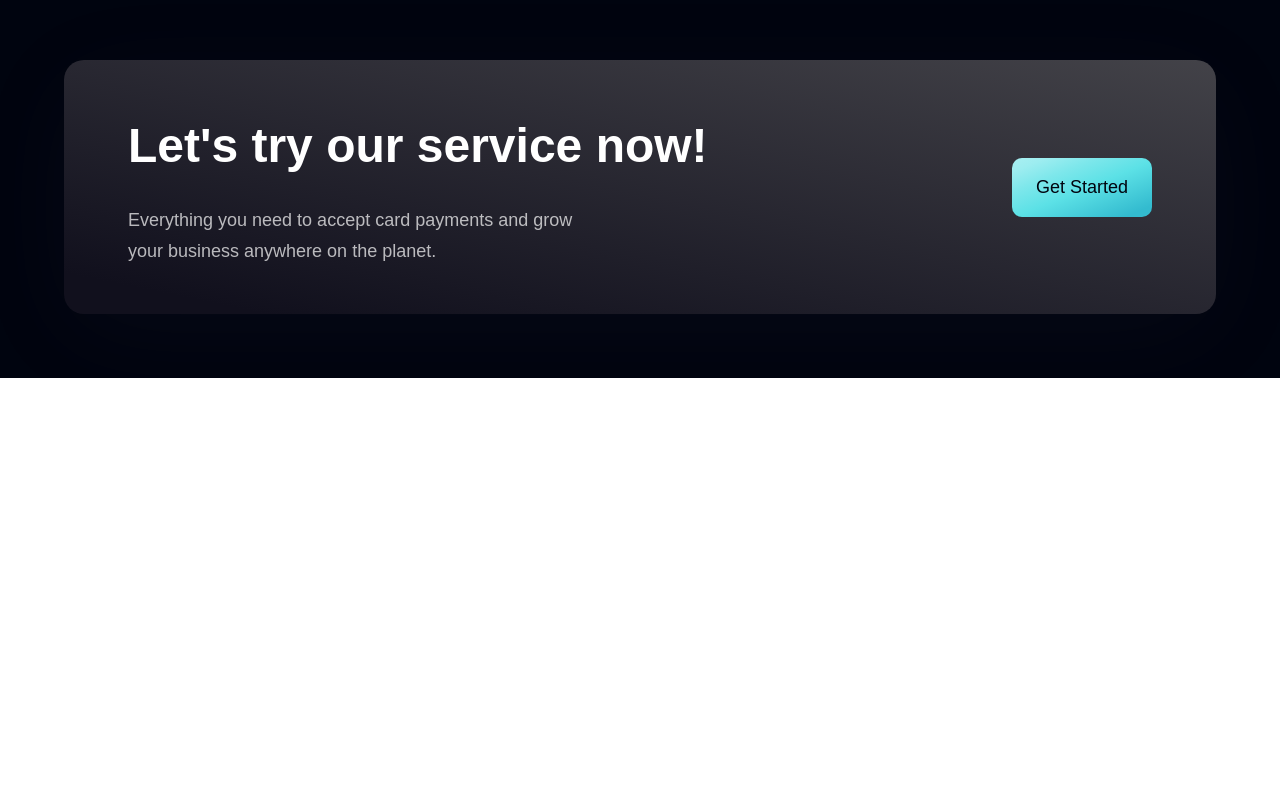
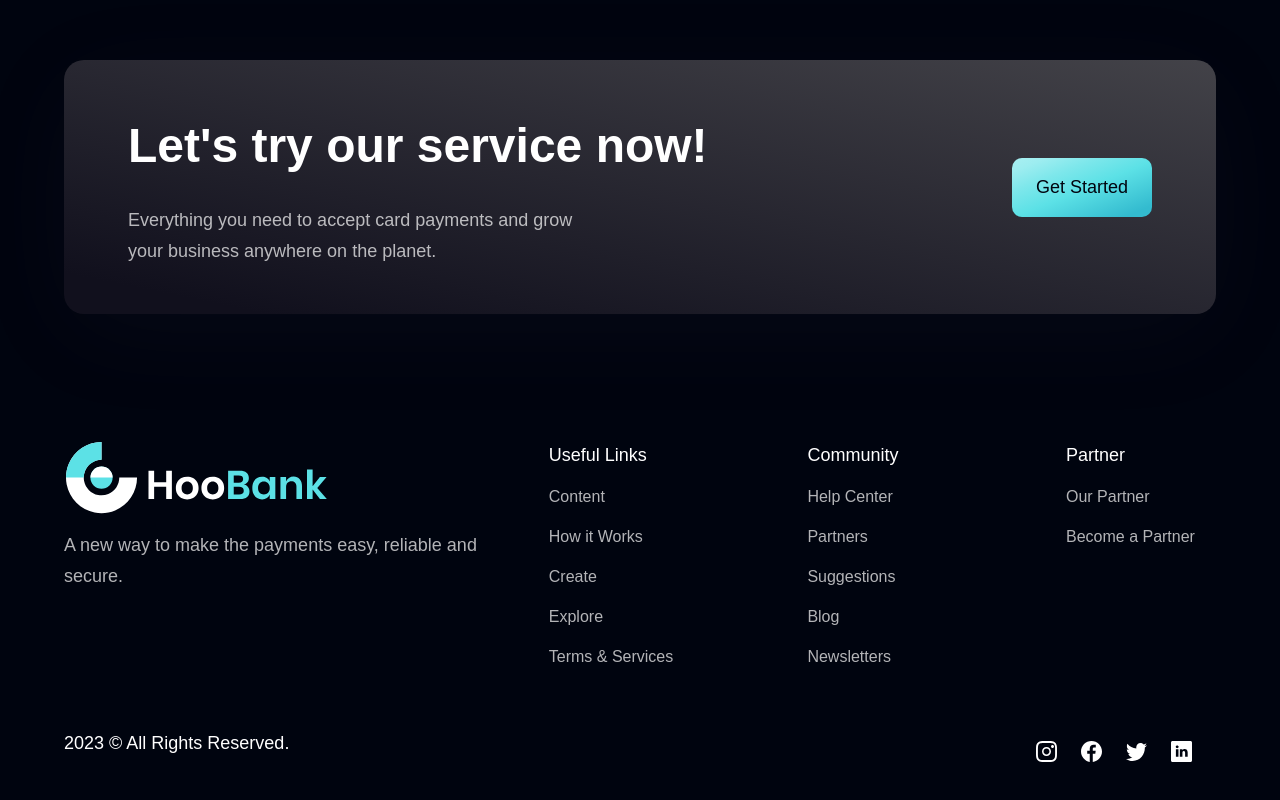
Before and after one commit to savan2508/rupnet_bank, a React (Vite) app: page / in a window 1280 px wide. Shown: the part 3976-4776 px from the top of the page. Before the commit the page ends 4354 px from the top, so only its background shows below. Built offline with nearby package versions, Linux system fonts and the light colour scheme.

Commit message:
Include Footer.jsx component

```diff
--- a/src/components/Footer.jsx
+++ b/src/components/Footer.jsx
@@ -1,3 +1,64 @@
+import styles from "../style.js";
+import { logo } from "../assets/index.js";
+import { footerLinks, socialMedia } from "../constants/index.js";
+
 export const Footer = () => {
-  return <></>;
+  let currentYear = new Date().getFullYear();
+  return (
+    <section className={`${styles.flexCenter} ${styles.paddingY} flex-col`}>
+      <div className={`${styles.flexStart} md:flex-row flex-col mb-8 w-full`}>
+        <div className="flex-1 flex flex-col justify-start mr-10">
+          <img
+            src={logo}
+            alt="bank"
+            className="w-[266px] h-[72px] object-contain"
+          />
+          <p className={`${styles.paragraph} mt-4 max-x-[310px]`}>
+            A new way to make the payments easy, reliable and secure.
+          </p>
+        </div>
+        <div className="flex-[1.5] w-full flex flex-row justify-between flex-wrap md:mt-0 mt-10">
+          {footerLinks.map((footerLink) => (
+            <div
+              key={footerLink.key}
+              className="flex flex-col ss:my-0 my-4 min-w-[150px]"
+            >
+              <h4 className="font-poppins font-medium text-[18px] leading-[27px] text-white">
+                {footerLink.title}
+              </h4>
+              <ul className="list-none mt-4">
+                {footerLink.links.map((link, index) => (
+                  <li
+                    key={link.name}
+                    className={`font-poppins font-normal text-[16px] leading-[24px] text-dimWhite hover:text-secondary cursor-pointer ${
+                      index !== footerLink.links.length - 1 ? "mb-4" : "mb-0"
+                    }`}
+                  >
+                    {link.name}
+                  </li>
+                ))}
+              </ul>
+            </div>
+          ))}
+        </div>
+      </div>
+      <div className="w-full flex justify-between items-center md:flex-row flex-col pt-6 border-t-[#3f3e45]">
+        <p className="font-poppins font-normal text-[18px] leading-[27px] text-white">
+          {currentYear} © All Rights Reserved.{" "}
+        </p>
+        <div className="flex flex-row md:mt-4 mt-6">
+          {socialMedia.map((social) => (
+            <img
+              key={social.id}
+              src={social.icon}
+              alt={social.id}
+              className={`w-[21px] h-[21px] object-contain cursor-pointer ${
+                socialMedia.length !== social.id ? "mr-6" : "mr-0"
+              }`}
+            />
+          ))}
+        </div>
+      </div>
+    </section>
+  );
 };
```
